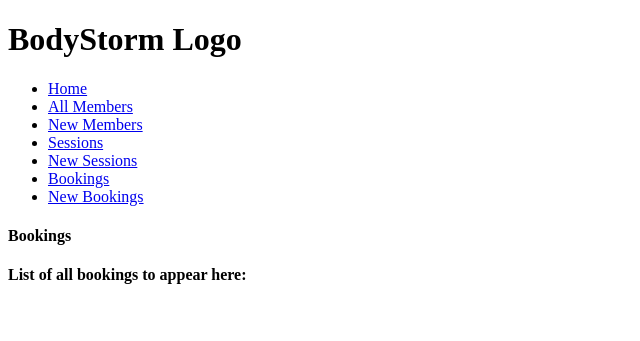
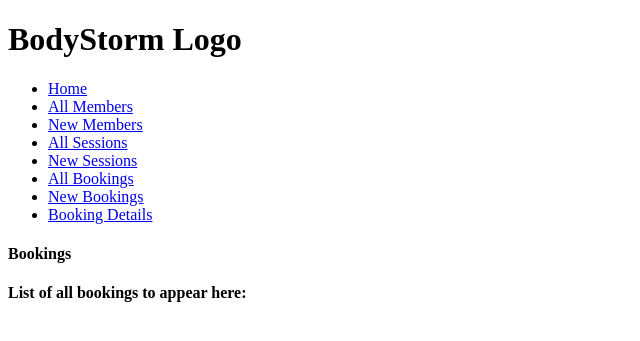
Before and after one commit to ColetteDufficy/solo_project_gym, a Flask app: page /bookings in a window 1280 px wide. Shown: the top 341 px of the page, without its empty margins (0-640 px from the left). Run offline with Flask 2, Linux system fonts and the light colour scheme; data that the repository does not hold is empty; some libraries are stand-ins or nearby versions.

Commit message:
working thru final MVP

```diff
--- a/controllers/booking_controller.py
+++ b/controllers/booking_controller.py
@@ -8,18 +8,13 @@ import repositories.session_repository as session_repository
 bookings_blueprint = Blueprint("bookings", __name__)
 
 
-# this is to view all bookings
+# INDEX this is to view all bookings
 @bookings_blueprint.route("/bookings")
 def bookings():
     bookings = booking_repository.select_all()
     return render_template("bookings/index.html", bookings = bookings)
 
 
-# ******THIS BREAKS MY 'NEW BOOKINGS PAGE' BY REMOVING THE DROP DOWNS*******
-# this is to hold the new bookigns form
-# @bookings_blueprint.route("/bookings/new")
-# def new_booking_form():
-#     return render_template("bookings/new.html", bookings = bookings)
 
 
 # show a selected member
@@ -51,6 +46,21 @@ def create_task():
     return redirect('/bookings')
 
 
+# select a specific session
+# @bookings_blueprint.route("/bookings/<id>/show")
+# def show(id):
+#     session = session_repository.select(id)
+#     members = session_repository.members(session)
+#     return render_template("bookings/show.html", session=session, members=members)
+
+
+# DELETE
+@bookings_blueprint.route("/bookings/<id>/delete", methods=["POST"])
+def delete_booking(id):
+    booking_repository.delete(id)
+    return redirect("/bookings")
+
+
 # DELETE A SESSION
 # DELETE '/bookings/<id>'
 @bookings_blueprint.route("/bookings/<id>/delete", methods=['POST'])
--- a/controllers/session_controller.py
+++ b/controllers/session_controller.py
@@ -33,7 +33,7 @@ def new_session():
     # member = member_repository.select(member_id)
     session = Session(session_name, time, max_capacity)
     sessions = session_repository.save(session)
-    # return redirect ("members", all_members = members)
+    # return redirect ("members", all_members = members) this isincorrect, becasie redirects dont need arguments
     return redirect ("sessions")
 
 
@@ -67,7 +67,6 @@ def update_session(id):
 
 
 
-
 # @sessions_blueprint.route("/sessions/<id>")
 # def show(id):
 #     session = session_repository.select(id)
--- a/repositories/session_repository.py
+++ b/repositories/session_repository.py
@@ -27,13 +27,11 @@ def save(session):
 
 
 
-# to edit a specific sessions details, where ID number is X
+# to edit a specific sessions detail (where ID number is X)
 def update(session):
     sql = "UPDATE sessions SET ( session_name, time, max_capacity ) = (%s, %s, %s) WHERE id = %s"
     values = [session.session_name, session.time, session.max_capacity, session.id]
     run_sql(sql, values)
-
-
 
 
 
@@ -47,6 +45,7 @@ def select(id):
     if result is not None:
         session = Session(result['session_name'], result['time'], result['max_capacity'], result['id'] )
     return session
+
 
 
 # delete all sessions - dont use this here!
--- a/templates/base.html
+++ b/templates/base.html
@@ -19,17 +19,21 @@
                 <a href="/members/new">New Members</a>
             </li>
             <li>
-                <a href="/sessions">Sessions</a>
+                <a href="/sessions">All Sessions</a>
             </li>
             <li>
                 <a href="/sessions/new">New Sessions</a>
             </li>
             <li>
-                <a href="/bookings">Bookings</a>
+                <a href="/bookings">All Bookings</a>
             </li>
             <li>
                 <a href="/bookings/new">New Bookings</a>
             </li>
+            <li>
+                <a href="/bookings/show">Booking Details</a>
+            </li>
+
 
         </ul>
     </nav>
--- a/templates/bookings/index.html
+++ b/templates/bookings/index.html
@@ -9,6 +9,11 @@
 {% for booking in bookings %}
         <p>{{ booking.member.first_name }} {{ booking.member.last_name }} is booked into {{ booking.session.session_name }} </p>
 
+    <form action="/bookings/{{ booking.id }}/delete" method="POST">
+        <input type="submit" value="Delete Booking">
+    </form>
+
+
 {% endfor %}
 
 
```
Also changed, not shown: repositories/booking_repository.py (+13 -0 lines), templates/bookings/edit.html (deleted, +0 -9 lines), templates/bookings/show.html (added, +26 -0 lines).
